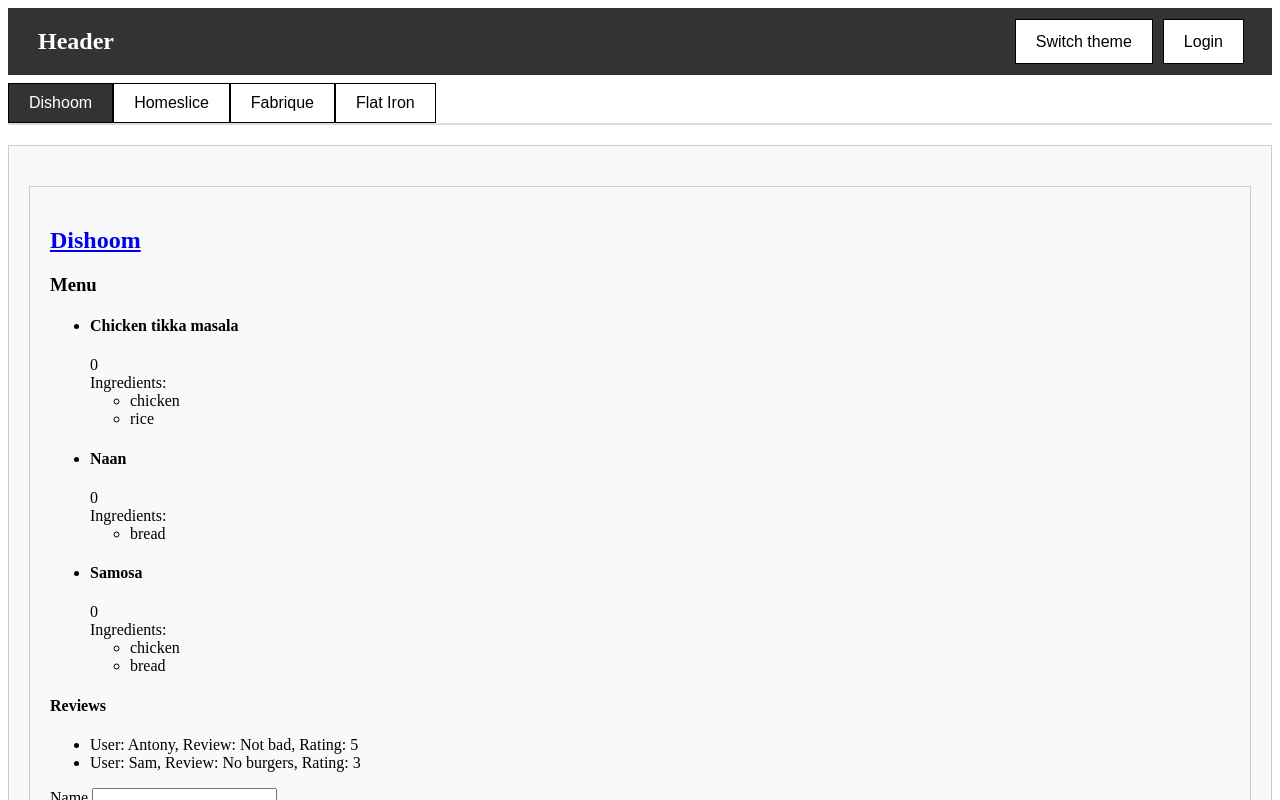
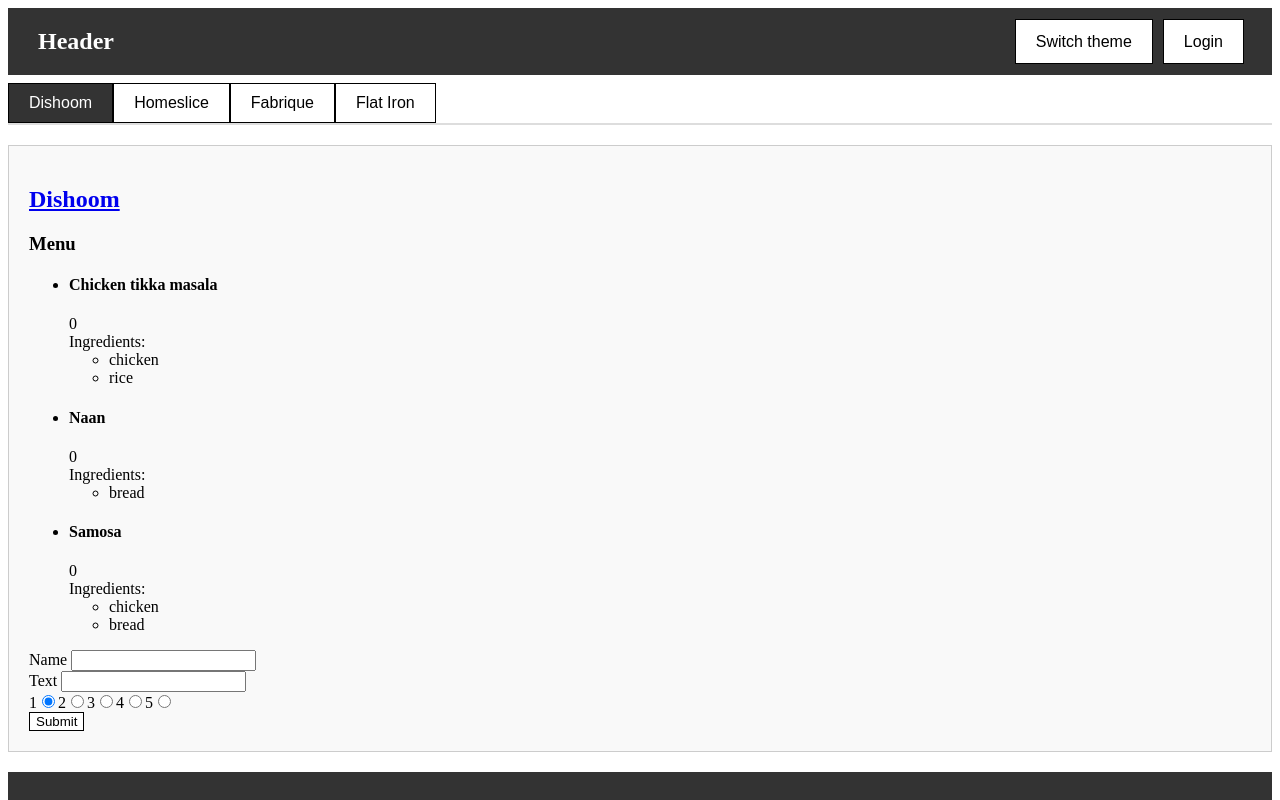
Before and after one commit to zn11ch/react-20240513, a React (Vite) app: page / in a window 1280 px wide. Shown: the top 800 px of the page. Built offline with nearby package versions, Linux system fonts and the light colour scheme.

Commit message:
Update to smart-dump components

```diff
--- a/src/App.jsx
+++ b/src/App.jsx
@@ -1,21 +1,18 @@
 import "./App.css";
-// import { restaurants } from "../materials/mock.js";
-import { Restaurants } from "./components/restaurants/component.jsx";
 import { Layout } from "./components/layout/component";
 import { ThemeContextProvider } from "./contexts/theme/provider.jsx";
 import { UserContextProvider } from "./contexts/user/provider.jsx";
 import { Provider } from "react-redux";
 import { store } from "./redux/index.js";
-
+import { RestaurantsContainer } from "./components/restaurants/container.jsx";
 
 function App() {
-
   return (
     <Provider store={store}>
       <UserContextProvider>
         <ThemeContextProvider>
           <Layout>
-            <Restaurants />
+            <RestaurantsContainer />
           </Layout>
         </ThemeContextProvider>
       </UserContextProvider>
--- a/src/components/dish/component.jsx
+++ b/src/components/dish/component.jsx
@@ -1,14 +1,11 @@
-import { useCount } from "../../hooks/use-count"
+import { useCount } from "../../hooks/use-count";
 import { Counter } from "../counter/component";
 import { Ingredients } from "../ingredients/component";
-import { useSelector } from "react-redux";
 
 const initialValue = 0;
 
-export const Dish = ({ disheId }) => {
-  const {count, increment, decrement} = useCount(initialValue);
-  const dish = useSelector((state) => state.dishes.entities[disheId]);
-
+export const Dish = ({ dish }) => {
+  const { count, increment, decrement } = useCount(initialValue);
   return (
     <div>
       <h4>{dish.name}</h4>
--- /dev/null
+++ b/src/components/dish/container.jsx
@@ -0,0 +1,8 @@
+import { Dish } from "./component";
+import { useSelector } from "react-redux";
+
+export const DishContainer = ({ disheId }) => {
+  const dish = useSelector((state) => state.dishes.entities[disheId]);
+
+  return <Dish dish={dish} />;
+};
--- a/src/components/dishes/component.jsx
+++ b/src/components/dishes/component.jsx
@@ -1,12 +1,11 @@
-import { Dish } from "../dish/component";
+import { DishContainer } from "../dish/container";
 
 export const Dishes = ({ dishesIds }) => {
-
   return (
     <ul className="dishes">
       {dishesIds.map((disheId) => (
         <li key={disheId}>
-          <Dish disheId={disheId} />
+          <DishContainer disheId={disheId} />
         </li>
       ))}
     </ul>
--- /dev/null
+++ b/src/components/dishes/container.jsx
@@ -0,0 +1,10 @@
+import { useSelector } from "react-redux";
+import { Dishes } from "./component";
+
+export const DishesContainer = ({ restaurantId }) => {
+  const dishesIds = useSelector(
+    (state) => state.restaurants.entities[restaurantId].menu,
+  );
+
+  return <Dishes dishesIds={dishesIds} />;
+};
--- a/src/components/menu/component.jsx
+++ b/src/components/menu/component.jsx
@@ -1,12 +1,10 @@
-import { Dishes } from "../dishes/component";
+import { DishesContainer } from "../dishes/container";
 
-export const Menu = ({ dishesIds }) => {
+export const Menu = ({ restaurantId }) => {
   return (
-    !!dishesIds?.length > 0 && (
-      <div className="menu">
-        <h3> Menu </h3>
-        <Dishes dishesIds={dishesIds} />
-      </div>
-    )
+    <div className="menu">
+      <h3> Menu </h3>
+      <DishesContainer restaurantId={restaurantId} />
+    </div>
   );
 };
--- a/src/components/restaurant/component.jsx
+++ b/src/components/restaurant/component.jsx
@@ -1,13 +1,9 @@
 import { RestaurantContainer } from "./container";
 
 export const Restaurant = ({ restaurantId }) => {
-
   return (
     <div className="restaurant">
-      <h2>
-        <a href="#"> {name}</a>
-      </h2>
-      <RestaurantContainer restaurantId={restaurantId}/>
+      <RestaurantContainer restaurantId={restaurantId} />
     </div>
   );
 };
--- a/src/components/restaurant/container.jsx
+++ b/src/components/restaurant/container.jsx
@@ -4,21 +4,21 @@ import { Reviews } from "../reviews/component";
 import { useSelector } from "react-redux";
 
 export const RestaurantContainer = ({ restaurantId }) => {
-  const restaurant = useSelector((state) => state.restaurants.entities[restaurantId]);
+  const restaurant = useSelector(
+    (state) => state.restaurants.entities[restaurantId],
+  );
 
   if (!restaurant) {
     return null;
   }
 
-  const { name, menu, reviews } = restaurant;
-
   return (
-    <div className="restaurant">
+    <div>
       <h2>
-        <a href="#"> {name}</a>
+        <a href="#"> {restaurant.name}</a>
       </h2>
-      <Menu dishesIds={menu} />
-      <Reviews reviewsIds={reviews} />
+      <Menu restaurantId={restaurantId} />
+      <Reviews />
       <ReviewForm />
     </div>
   );
--- a/src/components/restaurants/component.jsx
+++ b/src/components/restaurants/component.jsx
@@ -1,10 +1,20 @@
+import { useState } from "react";
+import { Restaurant } from "../restaurant/component";
+import { RestaurantTabs } from "../restaurantTabs/component";
 
-import { RestaurantsContainer } from "./container";
+export const Restaurants = ({ restaurantsIds }) => {
+  const [activeRestaurantId, setActiveRestaurantIndex] = useState(
+    restaurantsIds[0],
+  );
 
-export const Restaurants = () => {
   return (
     <div className="restaurants">
-      <RestaurantsContainer />
+      <RestaurantTabs
+        restaurantsIds={restaurantsIds}
+        activeRestaurantId={activeRestaurantId}
+        onTabClick={setActiveRestaurantIndex}
+      />
+      <Restaurant restaurantId={activeRestaurantId} />
     </div>
   );
 };
```
